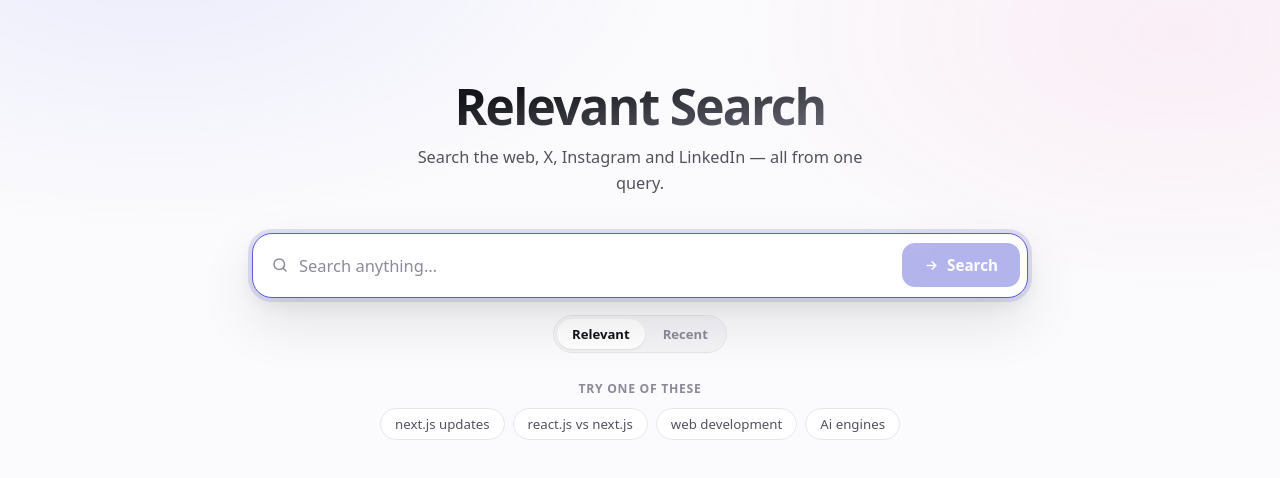
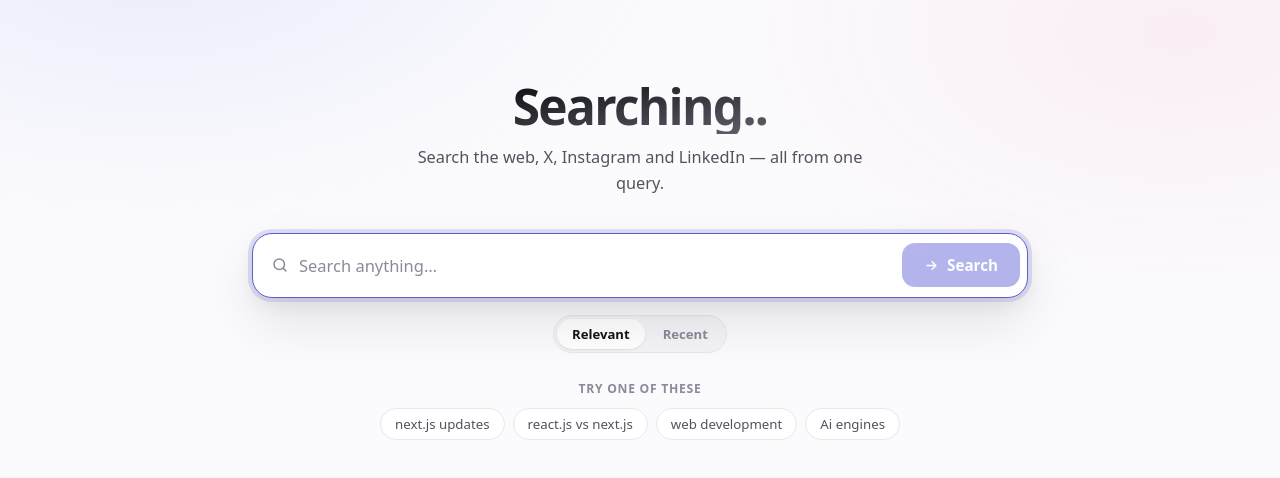
Before and after one commit to muskan-enthu/relevant-search, a Next.js app: page / in a window 1280 px wide. Shown: the top 478 px of the page. Built offline with nearby package versions, Linux system fonts and the light colour scheme.

Commit message:
Update header title to "Searching.." for improved user experience

```diff
--- a/app/page.js
+++ b/app/page.js
@@ -173,7 +173,7 @@ export default function Home() {
   return (
     <main className="wrap">
       <header className="hero">
-        <h1>Relevant Search</h1>
+        <h1>Searching..</h1>
         <p className="tagline">
           Search the web, X, Instagram and LinkedIn — all from one query.
         </p>
```
